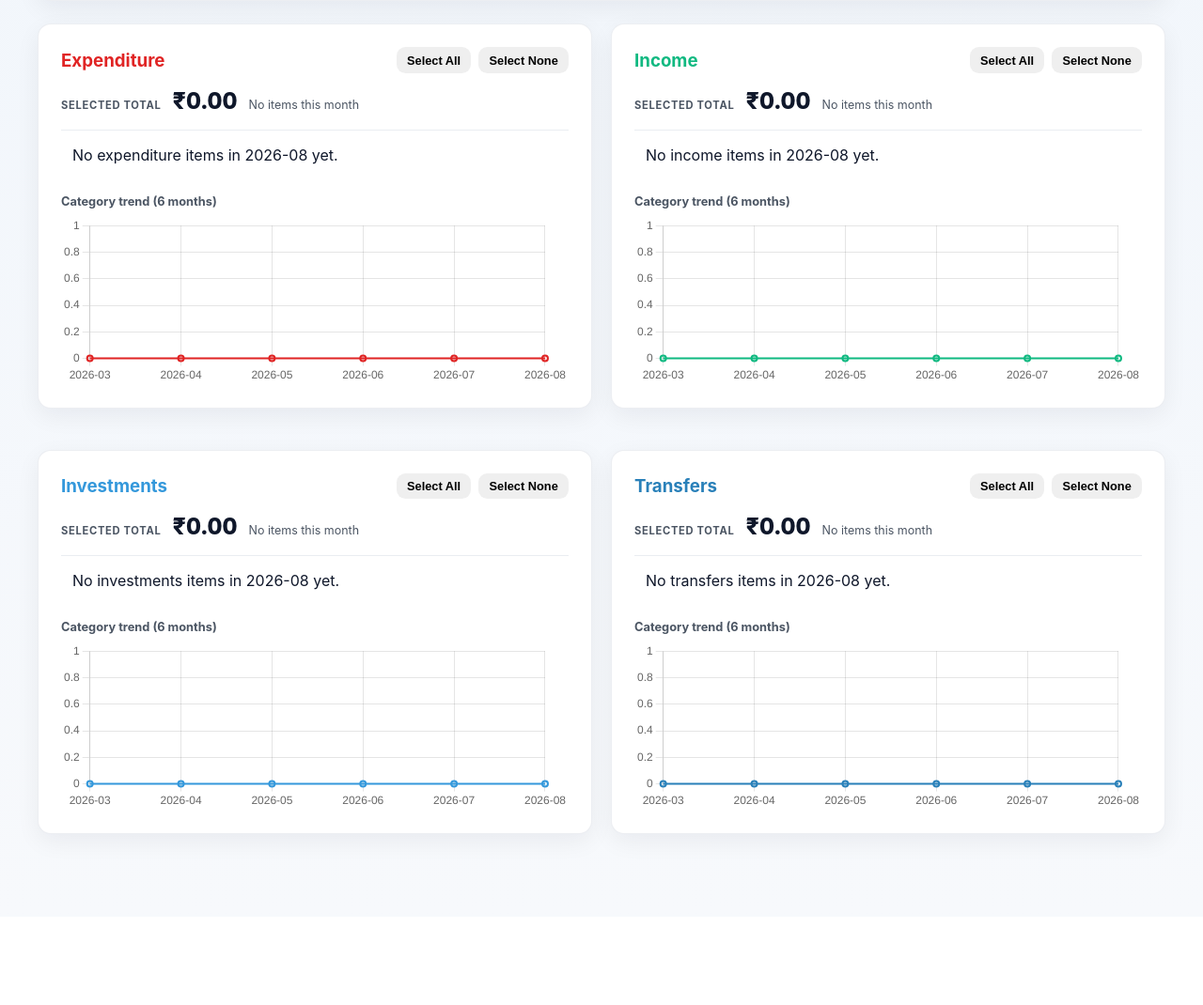
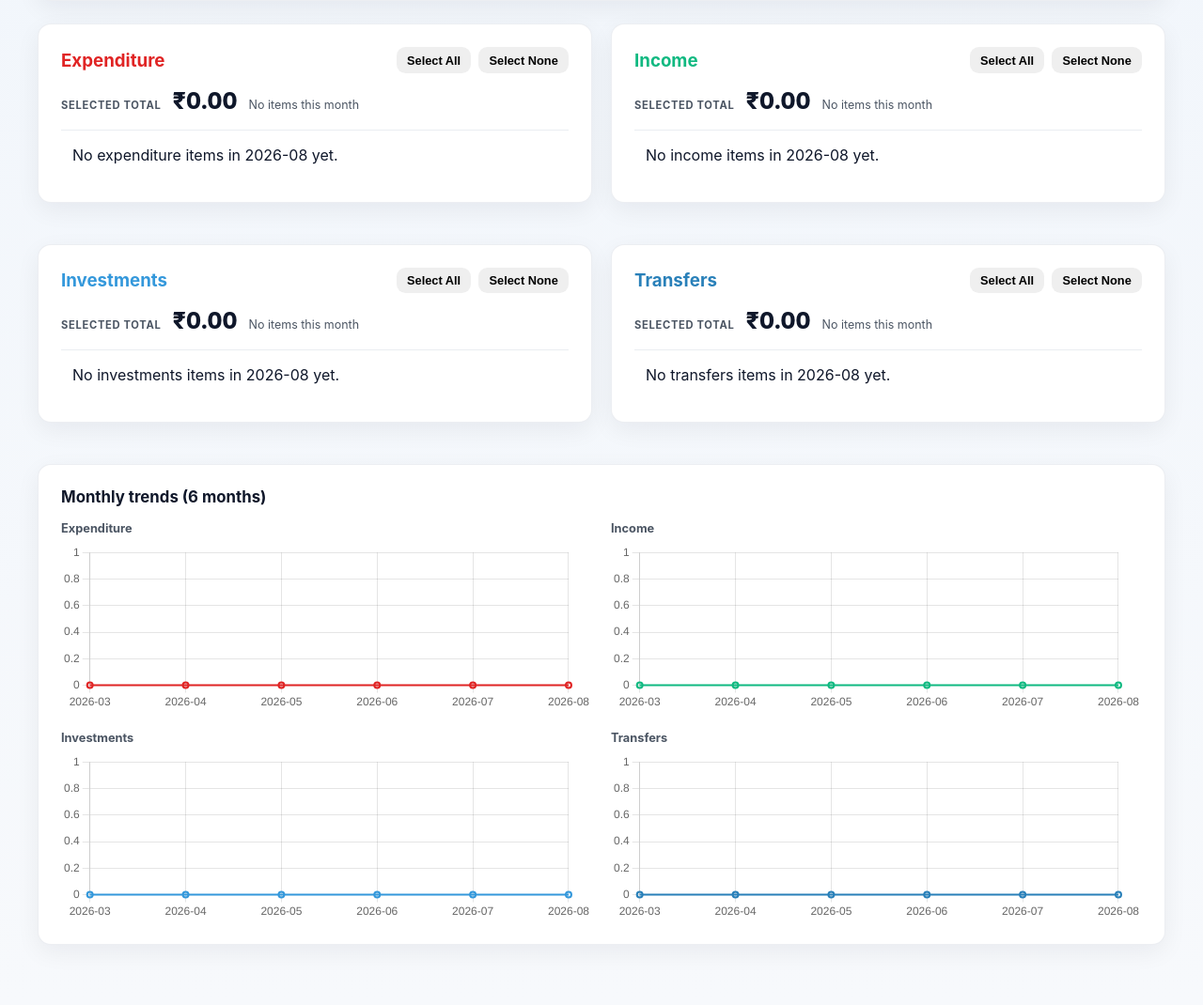
Before and after one commit to ahphanikrishna/FinanceManager, a Flask app: page /dashboard in a window 1280 px wide. Shown: the part 886-1956 px from the top of the page at 94% size. Before the commit the page ends 1790 px from the top, so only its background shows below. Run offline with Flask 3, Linux system fonts and the light colour scheme; a user stored in the database is signed in; tables that the repository leaves empty hold one stand-in row (values such as "Sample post").

Commit message:
feat: collapsed-by-default categories and separate trend chart section on dashboard

```diff
--- a/static/css/dashboard.css
+++ b/static/css/dashboard.css
@@ -143,7 +143,7 @@
   display: grid;
   grid-template-columns: repeat(2, minmax(0, 1fr));
   gap: 1.25rem;
-  margin: 1.25rem 0 2rem;
+  margin: 1.25rem 0 1.25rem;
 }
 
 .fin-card { display: flex; flex-direction: column; }
@@ -363,10 +363,21 @@
 
 .fin-empty { padding: 1rem 0.75rem; }
 
-/* --- trend --- */
-.fin-trend-wrap { margin-top: 1rem; flex: 1; }
+/* --- trend charts section --- */
+.fin-charts { margin: 0 0 2rem; }
 
-.fin-trend-wrap h4 {
+.fin-charts h3 {
+  margin: 0 0 1rem;
+  font-size: 1.05rem;
+}
+
+.fin-chart-grid {
+  display: grid;
+  grid-template-columns: repeat(2, minmax(0, 1fr));
+  gap: 1.25rem;
+}
+
+.fin-chart h4 {
   margin: 0 0 0.5rem;
   font-size: 0.8rem;
   color: var(--muted-text);
@@ -378,6 +389,7 @@
 
 @media (max-width: 980px) {
   .fin-grid { grid-template-columns: 1fr; }
+  .fin-chart-grid { grid-template-columns: 1fr; }
 }
 
 @media (max-width: 720px) {
--- a/static/js/fin-grid.js
+++ b/static/js/fin-grid.js
@@ -45,7 +45,7 @@
     var type = card.getAttribute('data-fin-type');
     var totalEl = card.querySelector('[data-fin-total]');
     var countEl = card.querySelector('[data-fin-count]');
-    var canvas = card.querySelector('.fin-trend');
+    var canvas = document.querySelector('.fin-chart[data-fin-type="' + type + '"] .fin-trend');
     var itemChecks = Array.prototype.slice.call(card.querySelectorAll('.fin-item-check'));
     var subToggles = Array.prototype.slice.call(card.querySelectorAll('.fin-sub-toggle'));
     var groupToggles = Array.prototype.slice.call(card.querySelectorAll('.fin-group-toggle'));
--- a/templates/dashboard.html
+++ b/templates/dashboard.html
@@ -115,9 +115,9 @@
 
         <ul class="fin-groups">
             {% for group in card["groups"] %}
-            <li class="fin-group">
+            <li class="fin-group collapsed">
                 <div class="fin-group-header">
-                    <button type="button" class="fin-collapse-toggle" aria-expanded="true" title="Collapse category"></button>
+                    <button type="button" class="fin-collapse-toggle" aria-expanded="false" title="Expand category"></button>
                     <label class="fin-group-check">
                         <input type="checkbox" class="fin-group-toggle" checked>
                         <span class="fin-badge" style="background: {{ group.badge.bg }}; color: {{ group.badge.fg }};">{{ group.name }}</span>
@@ -158,15 +158,23 @@
             {% endfor %}
         </ul>
 
-        <div class="fin-trend-wrap">
-            <h4>Category trend ({{ fin_grid.labels|length }} months)</h4>
+    </section>
+    {% endfor %}
+</div>
+
+<section class="card fin-charts" aria-label="Monthly trend charts">
+    <h3>Monthly trends ({{ fin_grid.labels|length }} months)</h3>
+    <div class="fin-chart-grid">
+        {% for card in fin_grid.cards %}
+        <div class="fin-chart" data-fin-type="{{ card.type }}">
+            <h4>{{ card.label }}</h4>
             <div class="fin-trend-canvas-holder">
                 <canvas class="fin-trend"></canvas>
             </div>
         </div>
-    </section>
-    {% endfor %}
-</div>
+        {% endfor %}
+    </div>
+</section>
 
 <script id="fin-grid-data" type="application/json">{{ fin_grid | tojson }}</script>
 {% endblock %}
```
Also changed, not shown: test_run.py (+20 -1 lines).
